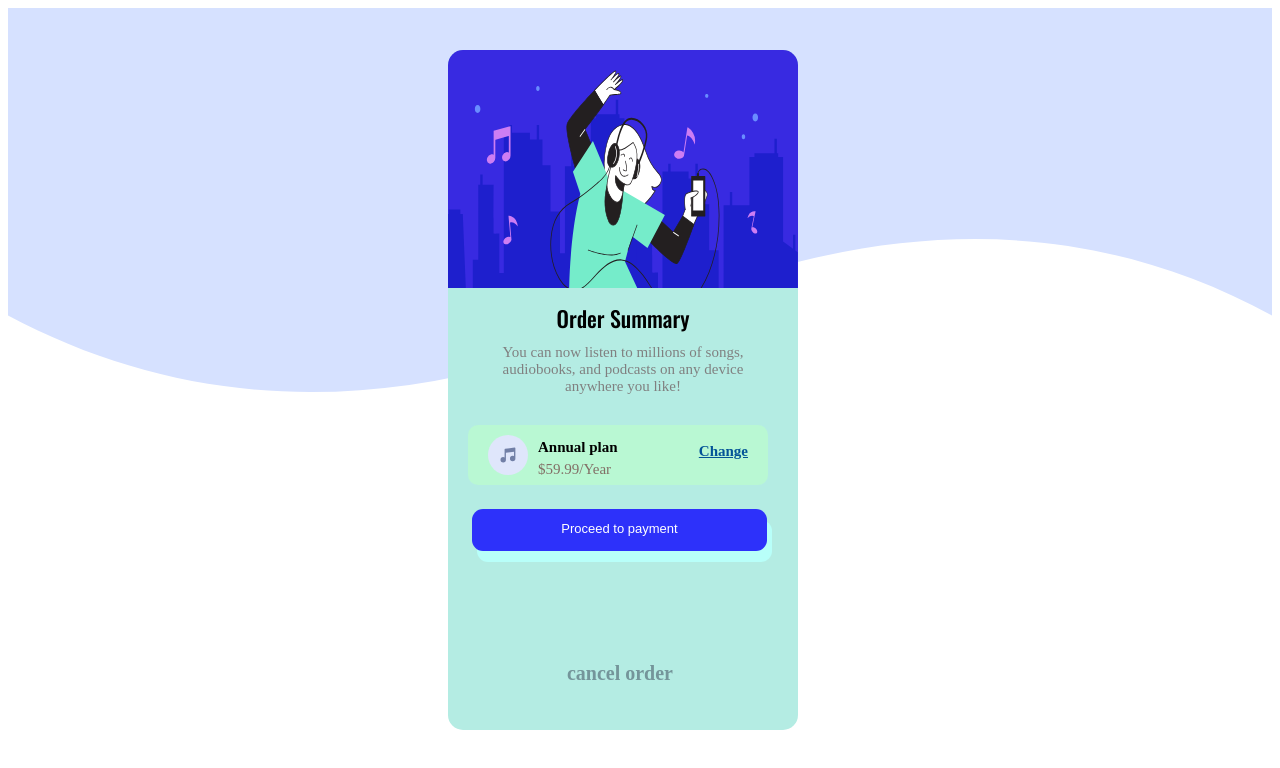
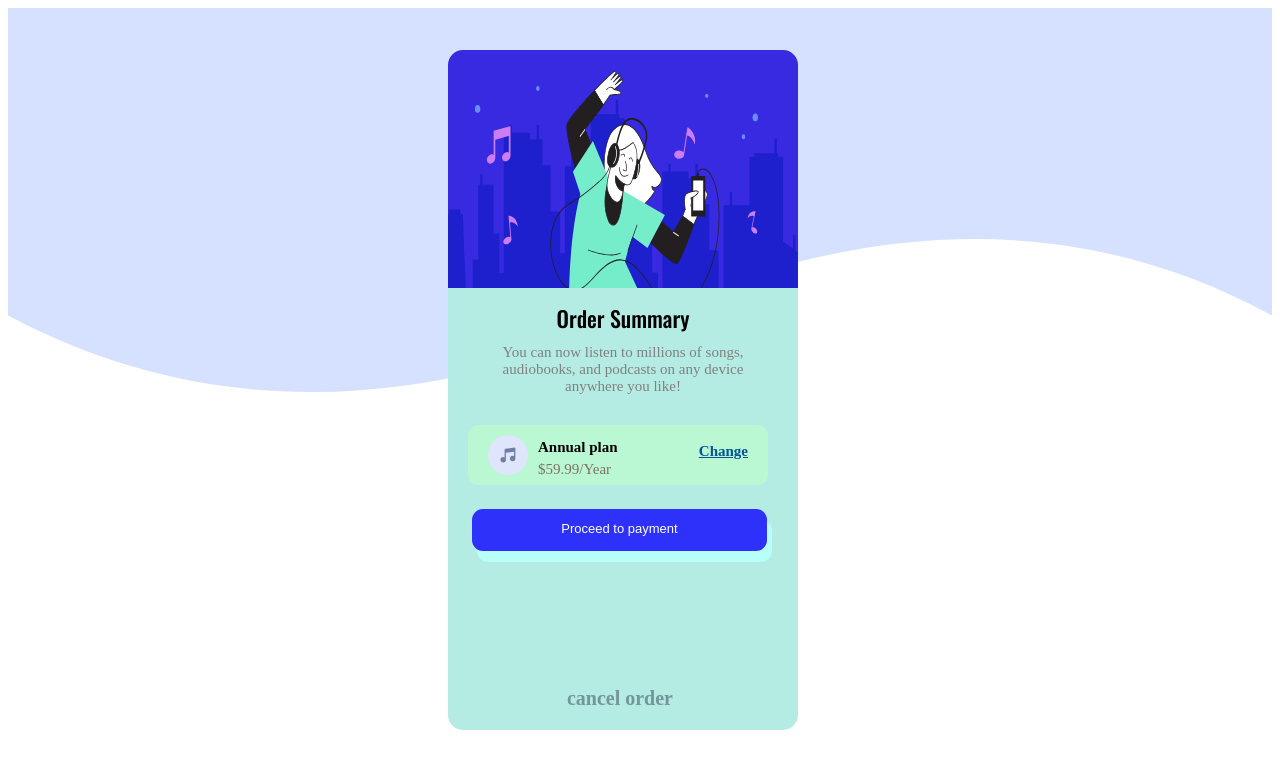
Before and after one commit to daljeet723/order-summary-page, a plain HTML site: page index.html in a window 1280 px wide. Drawn offline with nearby package versions, Linux system fonts and the light colour scheme; files whose address does not match are found by name; a web font is replaced by a local one.

Commit message:
Update styles.css

```diff
--- a/css/styles.css
+++ b/css/styles.css
@@ -94,7 +94,7 @@
 .cancel-order{
 
   position:absolute;
-  bottom:45px;
+  bottom:20px;
   right:125px;
   font-size:20px;
   font-weight: 900;
```
